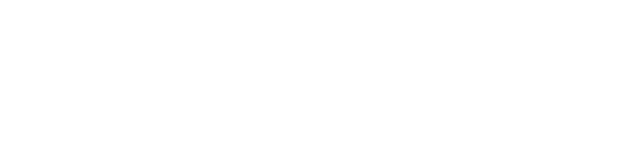
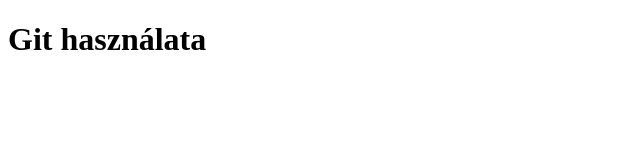
Before and after one commit to zeze5023/MyProject, a plain HTML site: page index.html in a window 1280 px wide. Shown: the whole page, without its empty margins (0-640 px from the left). Drawn offline with Linux system fonts and the light colour scheme.

Commit message:
first page

```diff
--- a/index.html
+++ b/index.html
@@ -6,6 +6,6 @@
     <title>Git használata</title>
 </head>
 <body>
-
+    <h1>Git használata</h1>
 </body>
 </html>
```
